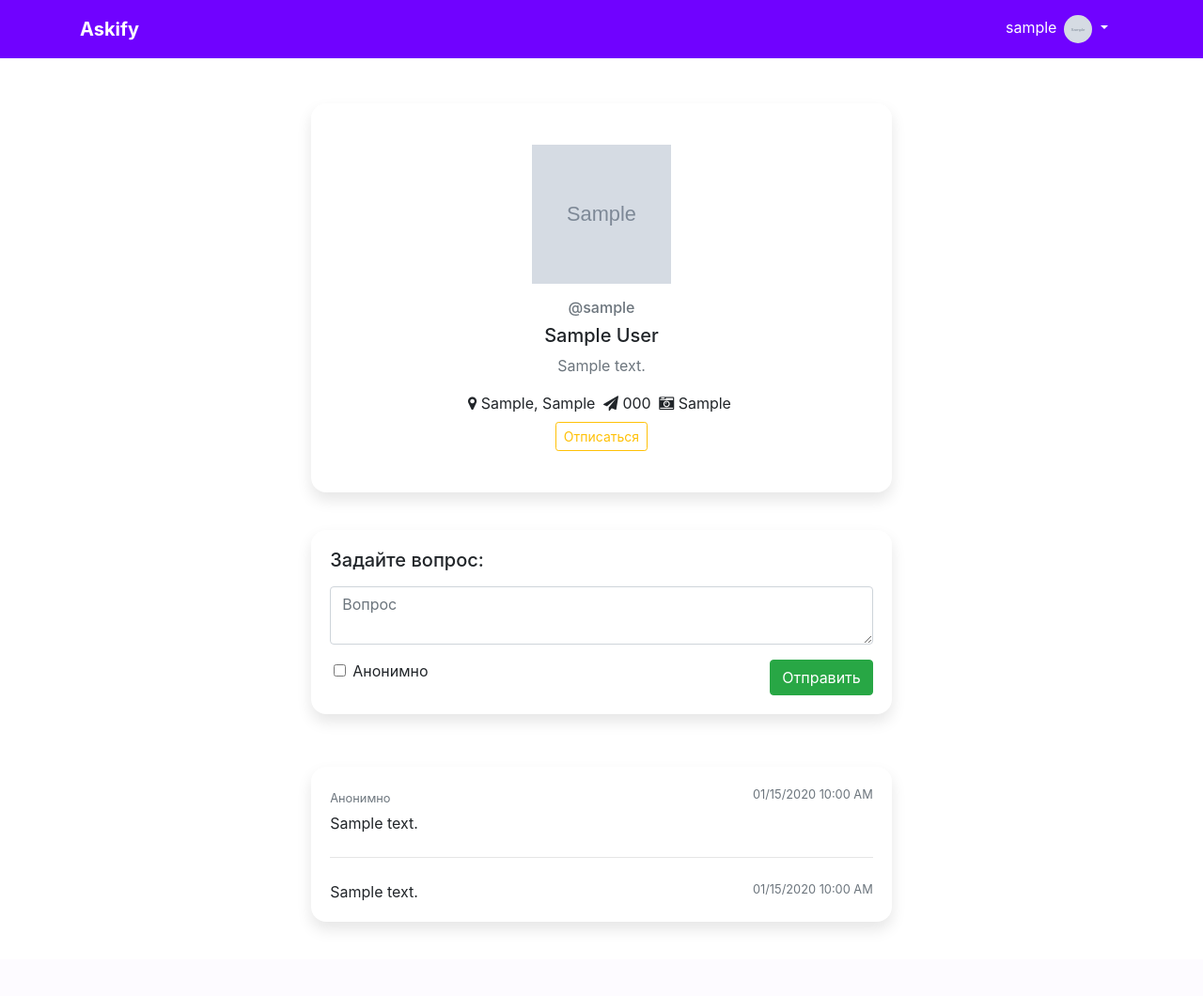
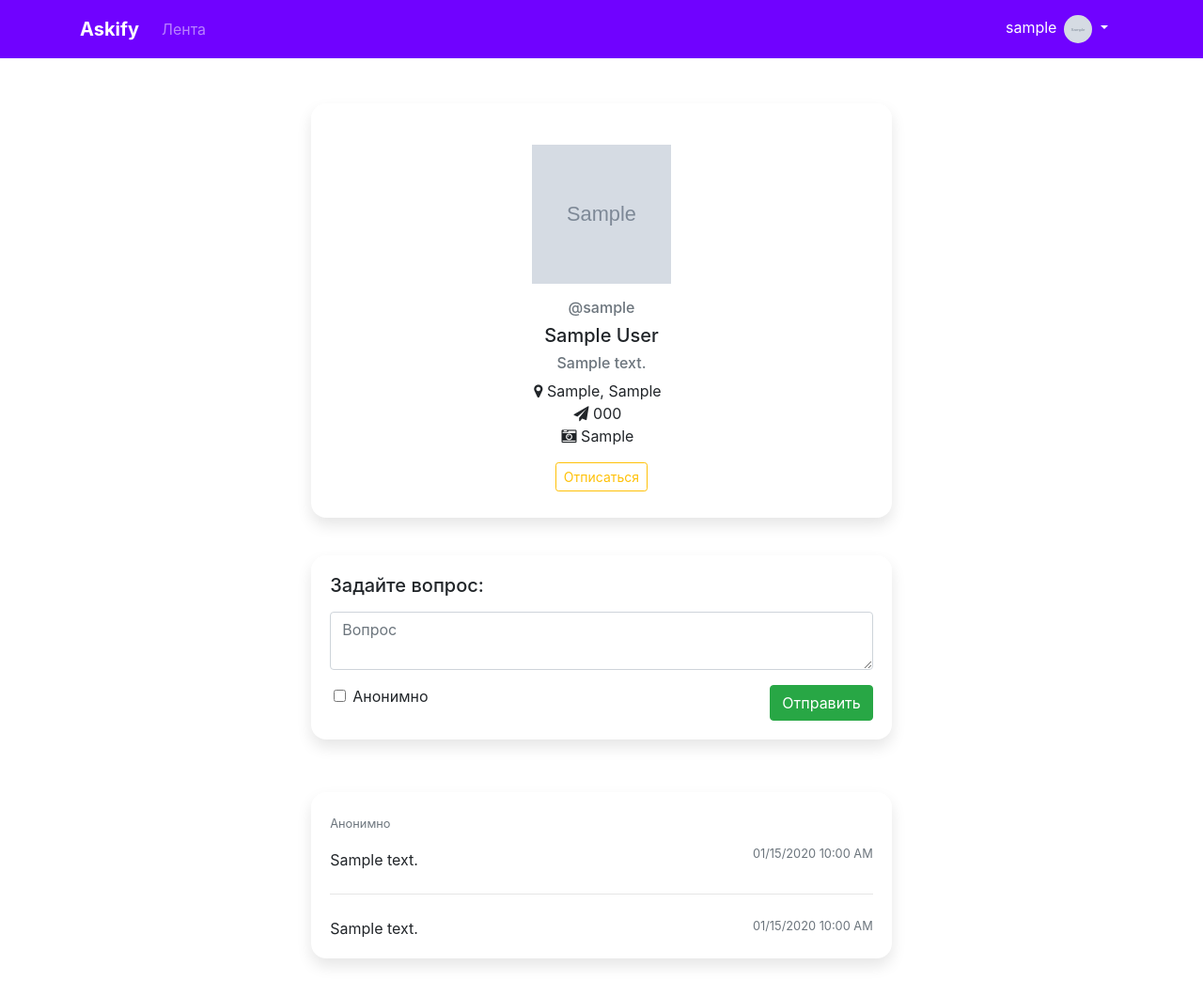
Before and after one commit to fdnflm/Askify, a Flask app: template templates/app/user.html in a window 1280 px wide. Shown: the whole page at 94% size. Before the commit the page ends 989 px from the top, so only its background shows below. Run offline with Flask 2, Linux system fonts and the light colour scheme; a user stored in the database is signed in; tables that the repository leaves empty hold one stand-in row (values such as "Sample post"); the template is opened without the code that fills it: values that come from a table or form of the project are taken from there, most other values are stand-ins (such as "Sample title", 1, 10 or a date in 2020); grey boxes marked "Sample" are stand-in pictures; some libraries are stand-ins or nearby versions.

Commit message:
updated html

```diff
--- a/templates/app/user.html
+++ b/templates/app/user.html
@@ -9,7 +9,11 @@
 {% endblock %}
 
 {% block nav %}
-  <ul class="navbar-nav mr-auto"></ul>
+  <ul class="navbar-nav mr-auto">
+    <div class="nav-item">
+      <a href="{{ url_for('feed') }}" class="nav-link">Лента</a>
+    </div>
+  </ul>
   <div class="nav-item dropdown">
     <a class="nav-link dropdown-toggle text-white" href="#" id="navbarDropdown" role="button" data-toggle="dropdown" aria-haspopup="true" aria-expanded="false">
     <span class="mr-2">{{ current_user.username }}</span><img class="rounded-circle fit-small" src="{{ url_for('static', filename='avatars/' + current_user.avatar_id) }}" alt="">
@@ -39,34 +43,44 @@
             <h5>{{ user.first_name }} {{ user.last_name }}</h5>
 
             {% if user.bio %}
-              <p class="text-muted">{{ user.bio }}</p>
+              <h6 class="text-muted">{{ user.bio }}</h6>
+            {% endif %}
+
+            {% if info %}
+              <hr class="w-50">
             {% endif %}
 
             {% if user.country %}
-              <span class="pr-1"><i class="fa fa-map-marker" aria-hidden="true"></i> {{ user.country }}, {{ user.city }}</span>
+              <span class="pr-2"><i class="fa fa-map-marker" aria-hidden="true"></i> {{ user.country }}, {{ user.city }}</span>
+              <br>
             {% endif %}
 
             {% if user.telegram %}
-              <span class="pr-1">
+              <span class="pr-2">
                 <i class="fa fa-paper-plane" aria-hidden="true"></i>
                 <a class="text-body text-decoration-none" href="https://t.me/{{ user.telegram }}">{{ user.telegram }}</a>
               </span>
+              <br>
             {% endif %}
 
             {% if user.instagram %}
-              <span class="pr-1">
+              <span class="pr-2">
                 <i class="fa fa-camera-retro" aria-hidden="true"></i>
                 <a class="text-body text-decoration-none" href="https://instagram.com/{{ user.instagram }}">{{ user.instagram }}</a>
               </span>
             {% endif %}
 
-            <p class="pt-2">
+            {% if info %}
+              <hr class="w-50">
+            {% endif %}
+
+            <div class="pt-3">
               {% if not current_user.is_following(user) %}
                 <a href="{{ url_for('follow', username=user.username) }}" class="btn btn-sm btn-warning">Подписаться</a>
               {% else %}
                 <a href="{{ url_for('unfollow', username=user.username) }}" class="btn btn-sm btn-outline-warning">Отписаться</a>
               {% endif %}
-            </p>
+            </div>
           {% else %}
             <img src="{{ url_for('static', filename='avatars/' + current_user.avatar_id) }}" class="rounded fit-big p-3 mx-auto d-block" alt="avatar">
             <h6 class="text-muted">@{{ current_user.username }}</h6>
@@ -76,8 +90,13 @@
             <p class="text-muted">{{ current_user.bio }}</p>
             {% endif %}
 
+            {% if info %}
+              <hr class="w-50">
+            {% endif %}
+
             {% if current_user.country %}
               <span class="pr-1"><i class="fa fa-map-marker" aria-hidden="true"></i> {{ current_user.country }}, {{ current_user.city }}</span>
+              <br>
             {% endif %}
 
             {% if current_user.telegram %}
@@ -85,6 +104,7 @@
                 <i class="fa fa-paper-plane" aria-hidden="true"></i>
                 <a class="text-body text-decoration-none" href="https://t.me/{{ current_user.telegram }}">{{ current_user.telegram }}</a>
               </span>
+              <br>
             {% endif %}
 
             {% if current_user.instagram %}
@@ -92,6 +112,10 @@
                 <i class="fa fa-camera-retro" aria-hidden="true"></i>
                 <a class="text-body text-decoration-none" href="https://instagram.com/{{ current_user.instagram }}">{{ current_user.instagram }}</a>
               </span>
+            {% endif %}
+
+            {% if info %}
+              <hr class="w-50">
             {% endif %}
 
           {% endif %}
@@ -124,11 +148,13 @@
       <div class="col-sm-9 col-md-7 col-lg-7 mx-auto py-4">
         <div class="card question mb-3">
           <div id="133228" class="card-body">
-            {% if not question.is_anonymous %}
-              <small ><a href="{{ url_for('user', username=question.author.username) }}" class="text-warning">@{{ question.author.username }}</a></small>
-            {% else %}
-              <small class="text-muted">Анонимно</small>
-            {% endif %}
+            <div class="card-title">
+              {% if not question.is_anonymous %}
+                <small ><a href="{{ url_for('user', username=question.main_user.username) }}" class="text-warning">@{{ question.main_user.username }}</a></small>
+              {% else %}
+                <small class="text-muted">Анонимно</small>
+              {% endif %}
+            </div>
             <small class="text-muted float-right">{{ moment(question.date_created).format("L LT") }}</small>
             <div class="card-text pt-1">{{ question.text }}</div>
             <hr class="hr mt-4 mb-4">
```
Also changed, not shown: templates/app/questions.html (+8 -2 lines), templates/auth/register.html (+14 -0 lines), templates/errors/banned.html (added, +12 -0 lines).
